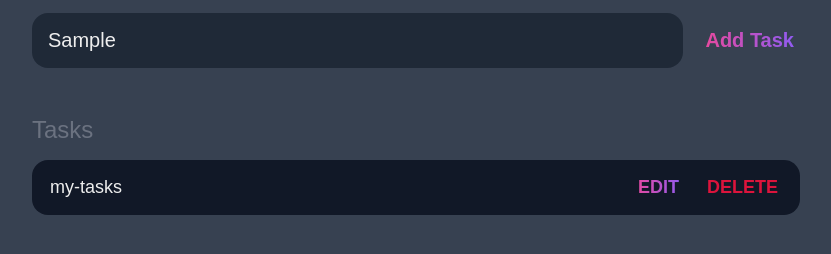
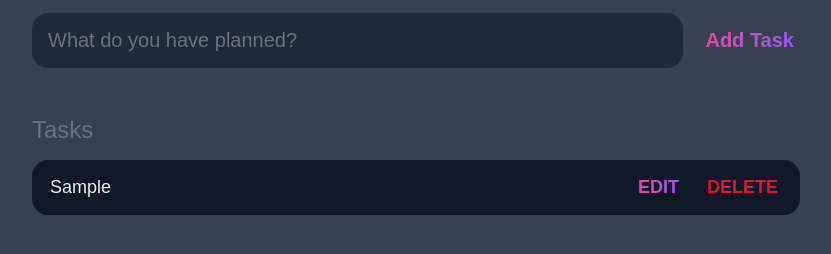
Before and after one commit to Aman7766/todo-list-js, a plain HTML site: page index.html in a window 1280 px wide. Both pictures are taken after typing "Sample" into the empty fields and a click on the input "Add Task". Shown: the part 80-334 px from the top of the page, without its empty margins (224-1055 px from the left). Drawn offline with Linux system fonts and the light colour scheme.

Commit message:
Added code into main.js And Completed

```diff
--- a/index.html
+++ b/index.html
@@ -10,14 +10,17 @@
 <body>
     <header>
         <h1>Task List</h1>
+
         <form id="task-form">
+
             <input
             type ="text"
             id="new-task-input"
             placeholder="What do you have planned?"/>
+
             <input
-            type="button"
-            id="button-submit"
+            type="submit"
+            id="submit"
             value="Add Task"/>
         </form>
     </header>
@@ -25,7 +28,7 @@
         <section class="task-list">
             <h2>Tasks</h2>
             <div id="tasks">
-            <div class="task">
+            <!-- <div class="task">
                 <div class="content">
                     <input
                     type="text"
@@ -39,7 +42,7 @@
 
 
                 </div>
-            </div>
+            </div> -->
             </div>
         </section>
     </main>
--- a/main.css
+++ b/main.css
@@ -61,7 +61,7 @@ input, button {
 	color: var(--grey);
 }
 
-#button-submit {
+#submit {
 	color: var(--pink);
 	font-size: 1.25rem;
 	font-weight: 700;
--- a/main.js
+++ b/main.js
@@ -1 +1,68 @@
-alert("Hello");
+window.addEventListener("load",() =>{
+
+    const form=document.querySelector("#task-form");
+    const input=document.querySelector('#new-task-input');
+    const list_elements=document.querySelector('#tasks');
+    console.log(form);
+    form.addEventListener('submit',(e) => {
+       e.preventDefault();
+
+       const task=input.value;
+
+       const task_element=document.createElement('div');
+       task_element.classList.add('task');
+
+       const task_content=document.createElement('div');
+       task_content.classList.add('content');
+
+       task_element.appendChild(task_content);
+
+       const task_input_element=document.createElement('input');
+       task_input_element.classList.add('text');
+       task_input_element.type='text';
+       task_input_element.value=task;
+       task_input_element.setAttribute('readonly','readonly');
+
+       task_content.appendChild(task_input_element);
+
+       const task_actions_elements=document.createElement('div');
+       task_actions_elements.classList.add('actions');
+
+       const task_edit_element=document.createElement('button');
+       task_edit_element.classList.add('edit');
+       task_edit_element.innerText="Edit";
+       task_actions_elements.appendChild(task_edit_element);
+
+
+      const task_delete_element=document.createElement('button');
+      task_delete_element.classList.add('delete');
+      task_delete_element.innerText="Delete";
+      task_actions_elements.appendChild(task_delete_element);
+
+      task_element.appendChild(task_actions_elements);
+
+      list_elements.appendChild(task_element);
+
+      input.value = '';
+
+      task_edit_element.addEventListener('click', (e) =>{
+       if(task_edit_element.innerText.toLowerCase() == "edit")
+        {
+        task_edit_element.innerText="Save";
+        task_input_element.removeAttribute("readonly");
+        task_input_element.focus();
+        }
+        else
+        {
+            task_edit_element.innerText = "Edit";
+            task_input_element.setAttribute("readonly", "readonly");
+        }
+      });
+
+
+       task_delete_element.addEventListener('click',(e)=>{
+        list_elements.removeChild(task_element);
+       });
+
+    });
+});
```
Also changed, not shown: 1 other file.
